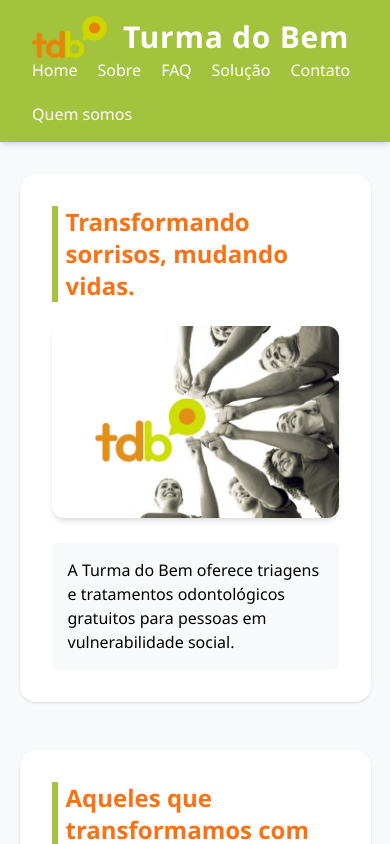
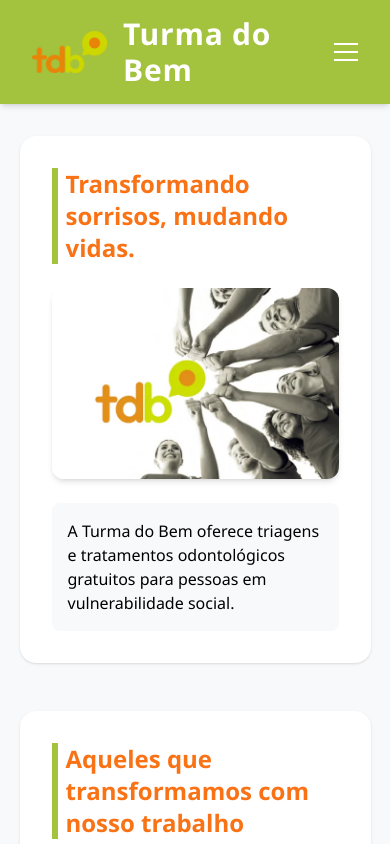
Before and after one commit to luisrodriguesss/Projetoturmadobem, a React (Vite) app: page / in a window 390 px wide. Shown: the top 844 px of the page. Built offline with nearby package versions, Linux system fonts and the light colour scheme.

Commit message:
refactor: reorganização do componente de cabeçalho para melhorar a estrutura e a funcionalidade do menu móvel.

```diff
--- a/src/components/Header.tsx
+++ b/src/components/Header.tsx
@@ -1,15 +1,29 @@
+import { useState } from "react"
 import { Link } from "react-router-dom"
 import logo from "../../estilo/img/logo.png"
 
 export default function Header() {
+  const [menuAberto, setMenuAberto] = useState(false)
+
   return (
-    <header className="bg-[#a3c23e] text-white flex justify-between items-center px-8 py-4 flex-wrap shadow-md">
+    <header className="bg-[#a3c23e] text-white px-8 py-4 shadow-md">
+      <div className="flex justify-between items-center">
         <div className="flex items-center">
           <img src={logo} alt="logo" className="w-[75px] h-auto" />
           <h1 className="text-3xl font-semibold ml-4 tracking-wide">Turma do Bem</h1>
         </div>
 
-      <nav className="flex gap-5 flex-wrap">
+        <button
+          className="md:hidden flex flex-col gap-1.5 cursor-pointer"
+          onClick={() => setMenuAberto(!menuAberto)}
+          aria-label="Menu"
+        >
+          <span className={`block w-6 h-0.5 bg-white transition-all duration-300 ${menuAberto ? "rotate-45 translate-y-2" : ""}`} />
+          <span className={`block w-6 h-0.5 bg-white transition-all duration-300 ${menuAberto ? "opacity-0" : ""}`} />
+          <span className={`block w-6 h-0.5 bg-white transition-all duration-300 ${menuAberto ? "-rotate-45 -translate-y-2" : ""}`} />
+        </button>
+
+        <nav className="hidden md:flex gap-5">
           <Link to="/" className="text-white font-medium hover:text-[#f97316] transition-colors duration-300">Home</Link>
           <Link to="/sobre" className="text-white font-medium hover:text-[#f97316] transition-colors duration-300">Sobre</Link>
           <Link to="/faq" className="text-white font-medium hover:text-[#f97316] transition-colors duration-300">FAQ</Link>
@@ -17,6 +31,18 @@
           <Link to="/contato" className="text-white font-medium hover:text-[#f97316] transition-colors duration-300">Contato</Link>
           <Link to="/integrantes" className="text-white font-medium hover:text-[#f97316] transition-colors duration-300">Quem somos</Link>
         </nav>
+      </div>
+
+      {menuAberto && (
+        <nav className="md:hidden flex flex-col gap-4 mt-4 pb-2">
+          <Link to="/" onClick={() => setMenuAberto(false)} className="text-white font-medium hover:text-[#f97316] transition-colors duration-300">Home</Link>
+          <Link to="/sobre" onClick={() => setMenuAberto(false)} className="text-white font-medium hover:text-[#f97316] transition-colors duration-300">Sobre</Link>
+          <Link to="/faq" onClick={() => setMenuAberto(false)} className="text-white font-medium hover:text-[#f97316] transition-colors duration-300">FAQ</Link>
+          <Link to="/solucao" onClick={() => setMenuAberto(false)} className="text-white font-medium hover:text-[#f97316] transition-colors duration-300">Solução</Link>
+          <Link to="/contato" onClick={() => setMenuAberto(false)} className="text-white font-medium hover:text-[#f97316] transition-colors duration-300">Contato</Link>
+          <Link to="/integrantes" onClick={() => setMenuAberto(false)} className="text-white font-medium hover:text-[#f97316] transition-colors duration-300">Quem somos</Link>
+        </nav>
+      )}
     </header>
   )
 }
```
Lines whose indentation alone changed are shown as unchanged.
